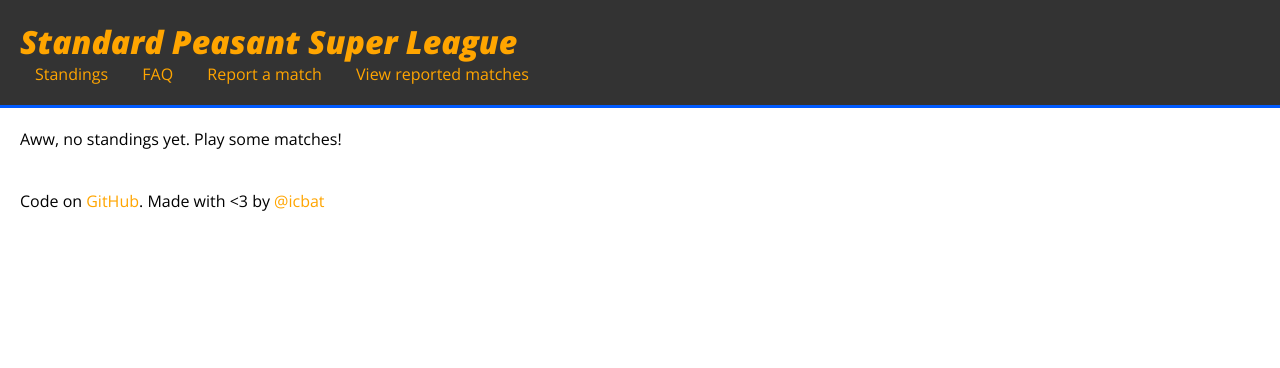
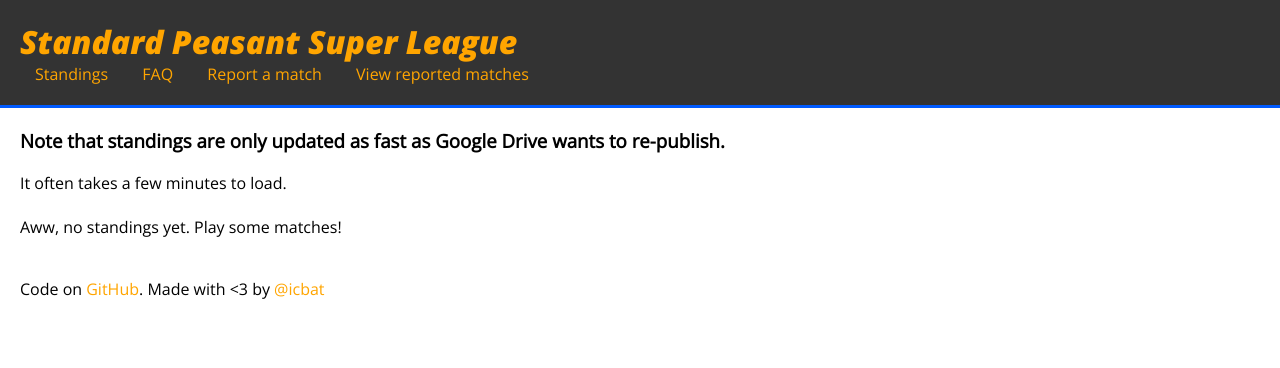
Before and after one commit to icbat/magic-league-wobsite, a Flask app: template src/templates/standings.html in a window 1280 px wide. Shown: the top 368 px of the page. Run offline with Flask 2, Linux system fonts and the light colour scheme; the template is opened without the code that fills it, so the values that code supplies are empty.

Commit message:
adding patience mantra to standings updating

```diff
--- a/src/templates/standings.html
+++ b/src/templates/standings.html
@@ -1,5 +1,8 @@
 {% extends "layout.html" %}
 {% block body %}
+<h3>Note that standings are only updated as fast as Google Drive wants to re-publish.</h3>
+
+It often takes a few minutes to load.<br/><br/>
 
 {% if standings %}
 <table>
```
